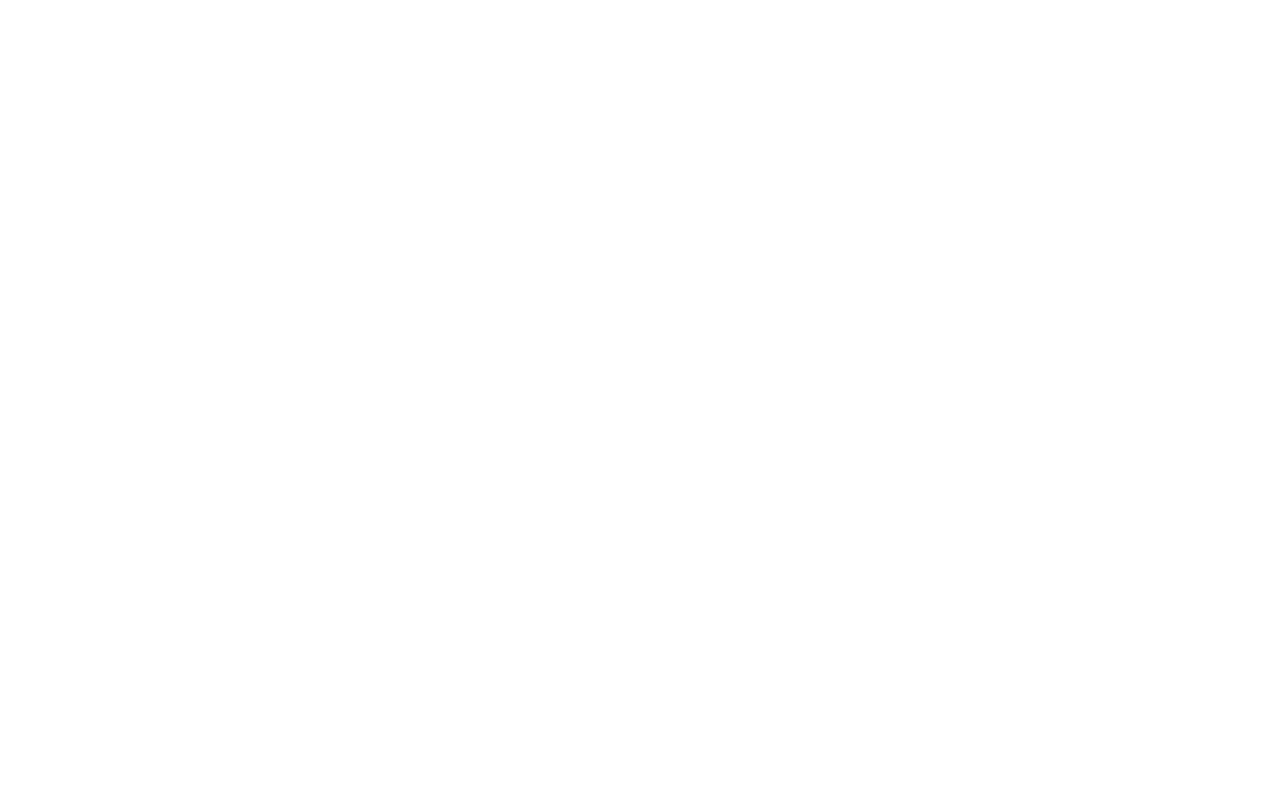
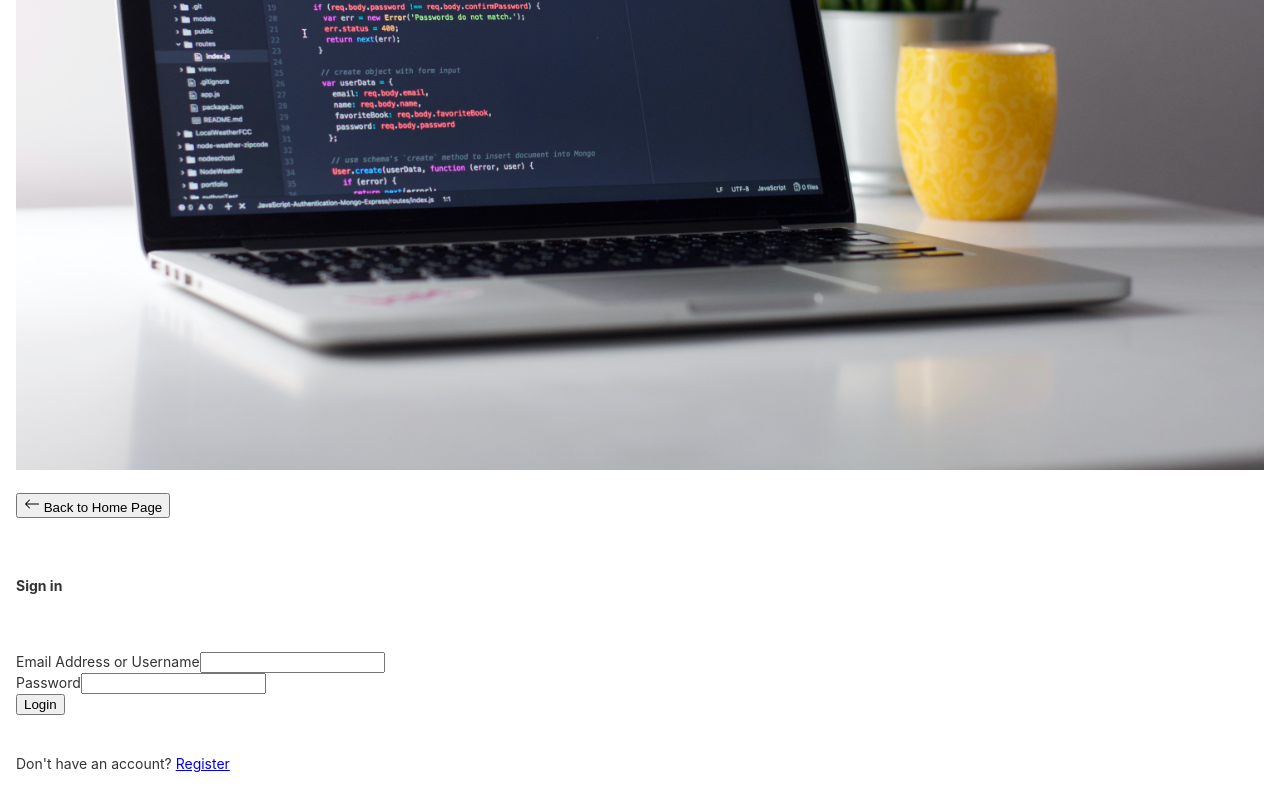
Before and after one commit to emkelsey32/SeniorProject, an Angular app: page /sign-in-page in a window 1280 px wide. Shown: the part 390-1190 px from the top of the page. Before the commit the page ends 800 px from the top, so only its background shows below. Built offline with nearby package versions, Linux system fonts and the light colour scheme.

Commit message:
sign-in page frontend mvp complete

```diff
--- a/src/app/sign-in-page/sign-in-page.component.html
+++ b/src/app/sign-in-page/sign-in-page.component.html
@@ -1 +1,51 @@
-<p>sign-in-page works!</p>
+<!doctype html>
+<html lang="en">
+  <head>
+    <meta charset="utf-8">
+    <meta name="viewport" content="width=device-width, initial-scale=1">
+    <link href="https://cdn.jsdelivr.net/npm/bootstrap@5.2.1/dist/css/bootstrap.min.css" rel="stylesheet" integrity="sha384-iYQeCzEYFbKjA/T2uDLTpkwGzCiq6soy8tYaI1GyVh/UjpbCx/TYkiZhlZB6+fzT" crossorigin="anonymous">
+  </head>
+  <body>
+    <script src="https://cdn.jsdelivr.net/npm/bootstrap@5.2.1/dist/js/bootstrap.bundle.min.js" integrity="sha384-u1OknCvxWvY5kfmNBILK2hRnQC3Pr17a+RTT6rIHI7NnikvbZlHgTPOOmMi466C8" crossorigin="anonymous"></script>
+    <div class="container-fluid d-flex w-100 h-100 flex-column">
+      <div class="row">
+        <div class="col">
+            <img src="../../assets/clement-helardot-95YRwf6CNw8-unsplash.jpg" alt="Dog registering on computer">
+        </div>
+        <div class="col">
+          <div class="row">
+            <div class="col">
+                <button [routerLink]="['']" type="button" class="btn btn-primary">
+                  <svg xmlns="http://www.w3.org/2000/svg" width="16" height="16" fill="currentColor" class="bi bi-arrow-left" viewBox="0 0 16 16">
+                    <path fill-rule="evenodd" d="M15 8a.5.5 0 0 0-.5-.5H2.707l3.147-3.146a.5.5 0 1 0-.708-.708l-4 4a.5.5 0 0 0 0 .708l4 4a.5.5 0 0 0 .708-.708L2.707 8.5H14.5A.5.5 0 0 0 15 8z"/>
+                  </svg>
+                  Back to Home Page
+                </button>
+            </div>
+          </div>
+          <div class="row">
+            <h4>Sign in</h4>
+          </div>
+          <div class="row">
+            <div class="form-row">
+              <form>
+                <div class="mb-3">
+                  <label for="first-credential" class="form-label">Email Address or Username</label>
+                  <input type="text" class="form-control" id="first-credential">
+                </div>
+                <div class="mb-3">
+                  <label for="exampleInputPassword1" class="form-label">Password</label>
+                  <input type="password" class="form-control" id="exampleInputPassword1">
+                </div>
+                <button type="submit" class="btn btn-primary">Login</button>
+              </form>
+            </div>
+          </div>
+          <div class="row-inline">
+            Don't have an account? <a href="registration-page" target="_self">Register</a>
+          </div>
+        </div>
+      </div>
+    </div>
+  </body>
+</html>
--- a/src/app/sign-in-page/sign-in-page.component.scss
+++ b/src/app/sign-in-page/sign-in-page.component.scss
@@ -0,0 +1,24 @@
+.img-fluid-both img{
+    max-width: 100%;
+    max-height: 100%;
+}
+
+.form-row{
+    padding-bottom: 20px;
+}
+
+.col img{
+    width: 100%;
+    height: 100%;
+    object-fit: cover;
+}
+
+.row{
+    padding-bottom: 20px;
+    padding-top: 20px;
+}
+
+.image-logo img{
+    width: 100px;
+    height: 100px;
+}
```
Also changed, not shown: src/assets/clement-helardot-95YRwf6CNw8-unsplash.jpg (added).
